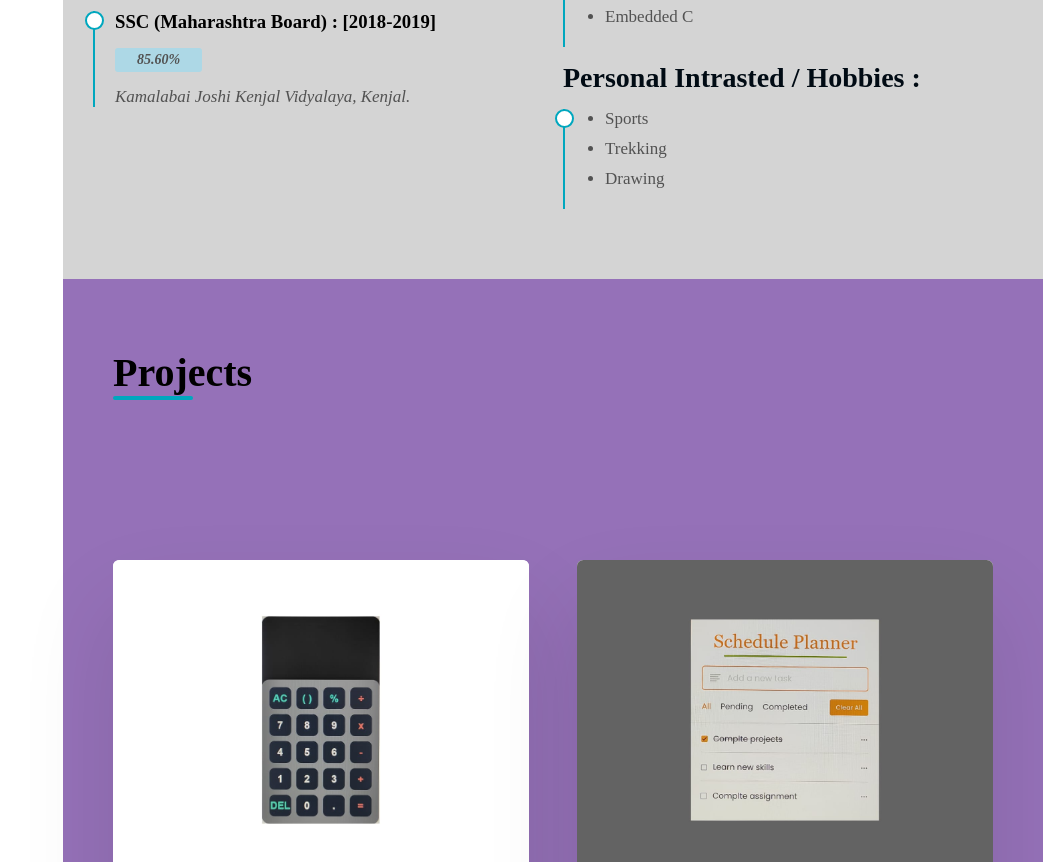
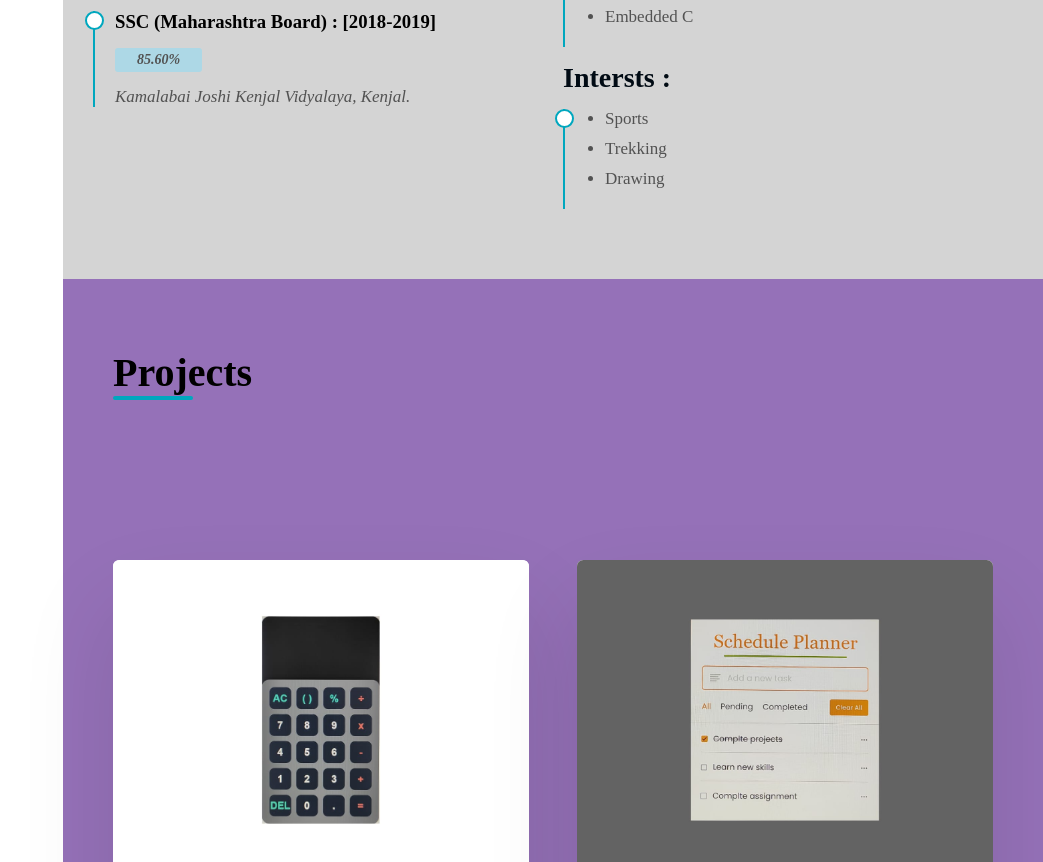
Before and after one commit to Sakshikumbhar99/Sakshi_Portfolio, a plain HTML site: page index.html in a window 1280 px wide. Shown: the part 1891-2753 px from the top of the page, without its empty margins (237-1280 px from the left). Drawn offline with nearby package versions, Linux system fonts and the light colour scheme; a web font is replaced by a local one.

Commit message:
Update index.html

```diff
--- a/index.html
+++ b/index.html
@@ -275,7 +275,7 @@
                         </ul>
                     </div> -->
 
-                    <h2>Personal Intrasted / Hobbies :</h2>
+                    <h2>Intersts :</h2>
                     <div class="pro-exp">
                         <ul>
                             <li>Sports</li>
```
